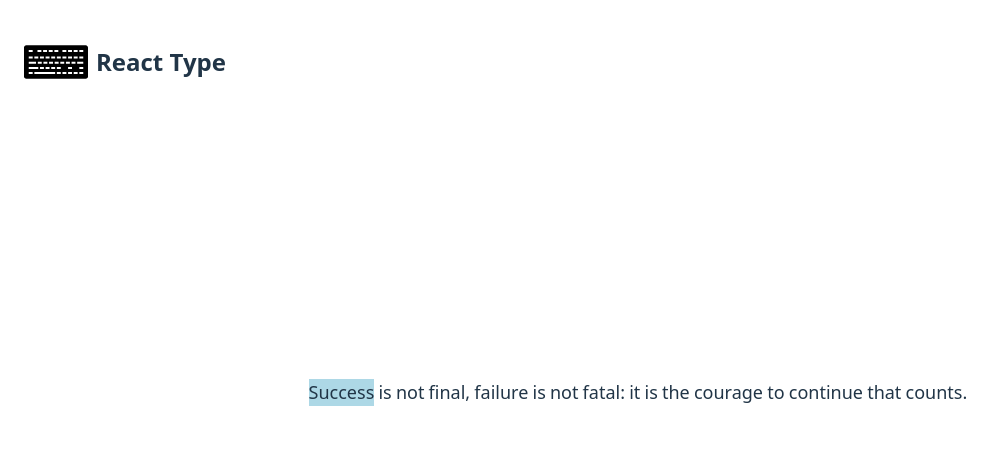
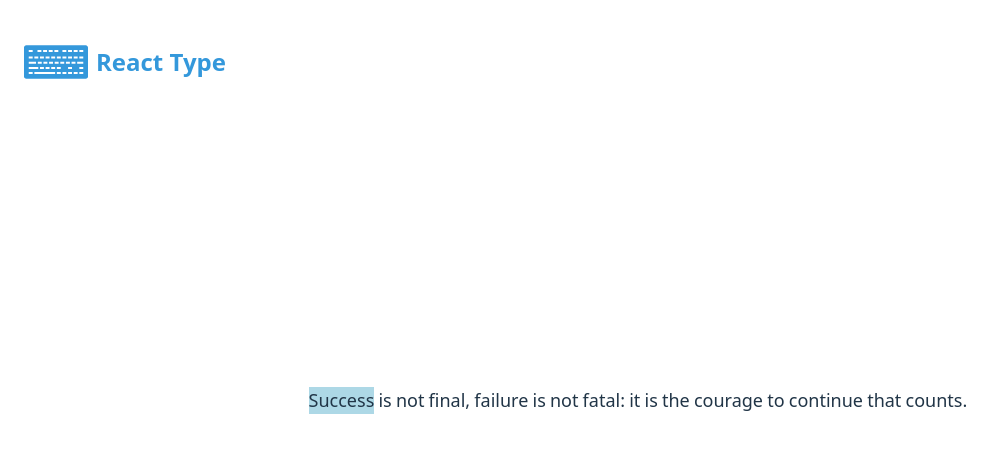
Before and after one commit to wlsdnr710/react_type, a React (Vite) app: page / in a window 1280 px wide. Shown: the top 452 px of the page, without its empty margins (0-1005 px from the left). Built offline with nearby package versions, Linux system fonts and the light colour scheme.

Commit message:
theme color rotation added to logo/title

```diff
--- a/src/App.jsx
+++ b/src/App.jsx
@@ -5,21 +5,25 @@ import Logo from "./assets/Logo.jsx";
 
 function App() {
   //TODO: Create module later that will change themeColor with these
-  const [themeColor, setThemeColor] = useState("#000000");
-  // const colors = [
-  //   "#3498db",
-  //   "#2ecc71",
-  //   "#e74c3c",
-  //   "#f39c12",
-  //   "#9b59b6",
-  //   "#1abc9c",
-  // ];
+  const [themeColor, setThemeColor] = useState(0);
+  const colors = [
+    "#3498db",
+    "#2ecc71",
+    "#e74c3c",
+    "#f39c12",
+    "#9b59b6",
+    "#1abc9c",
+  ];
+
+  function logoClickHandler() {
+    setThemeColor((prev) => (prev + 1) % 6);
+  }
 
   return (
     <>
       <div className="header">
-        <Logo themeColor={themeColor} />
-        <h2>React Type</h2>
+        <Logo themeColor={colors[themeColor]} onClick={logoClickHandler} />
+        <h2 style={{ color: colors[themeColor] }}>React Type</h2>
       </div>
       <Typing />
     </>
--- a/src/assets/Logo.jsx
+++ b/src/assets/Logo.jsx
@@ -1,7 +1,7 @@
-const Logo = ({ themeColor }) => {
+const Logo = ({ themeColor, onClick }) => {
   // source : https://www.svgrepo.com/svg/260037/keyboard
   return (
-    <svg
+    <svg onClick={onClick}
       xmlns="http://www.w3.org/2000/svg"
       xmlnsXlink="http://www.w3.org/1999/xlink"
       fill={themeColor}
--- /dev/null
+++ b/src/components/Typing.css
@@ -0,0 +1,11 @@
+.language {
+  position: absolute;
+  top:0;
+  right:0;
+}
+
+.typed {
+  position:absolute;
+  bottom: 0;
+
+}
--- a/src/components/Typing.jsx
+++ b/src/components/Typing.jsx
@@ -1,5 +1,6 @@
 import { useEffect, useState } from "react";
 import ContentsDisplay from "./ContentsDisplay";
+import "./Typing.css";
 import { translateHangul, isHangulChar } from "./translateHangul";
 import { assemble, removeLastCharacter } from "es-hangul";
 
@@ -132,7 +133,7 @@ const Typing = () => {
 
   return (
     <div>
-      {isHangul && <p>한글입력중</p>}
+      {isHangul && <p className="language">한글입력중</p>}
       <ContentsDisplay
         currentSentence={currentSentence}
         currentWord={wordCount}
@@ -140,7 +141,7 @@ const Typing = () => {
         typedWords={typedWords}
         handleFinishedSentence={handleFinishedSentence}
       />
-      <p>{keyPressed}</p>
+      <p className="typed">{keyPressed}</p>
     </div>
   );
 };
```
